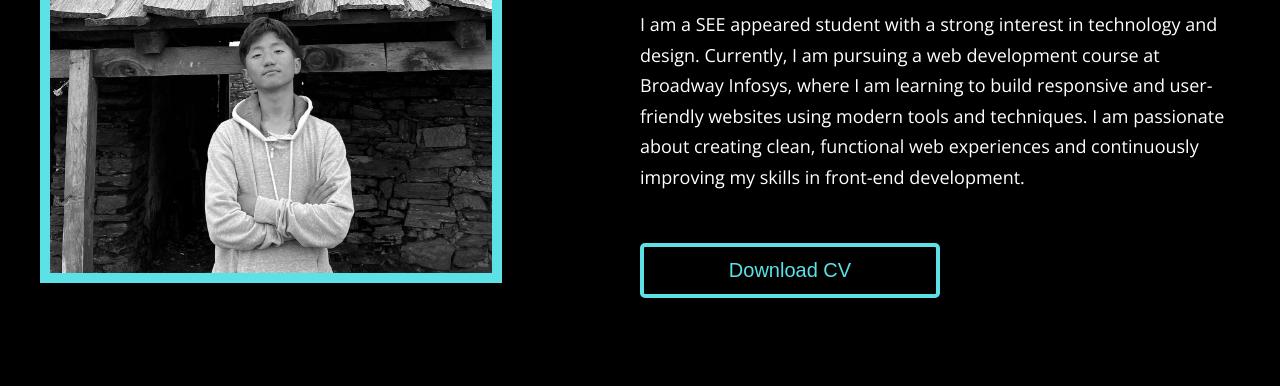
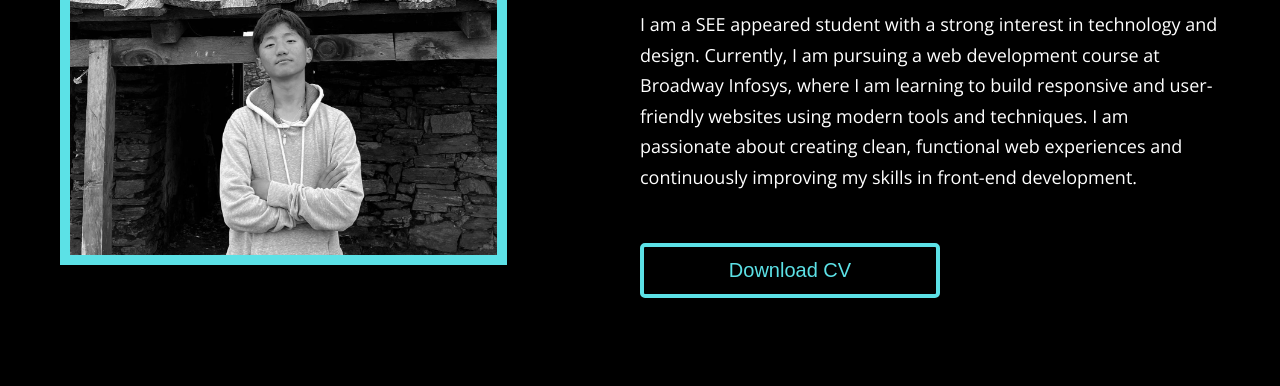
Before and after one commit to Anupr9860/Portfolio, a plain HTML site: page index.html in a window 1280 px wide. Shown: the part 414-800 px from the top of the page. Drawn offline with nearby package versions, Linux system fonts and the light colour scheme.

Commit message:
Update style.css

```diff
--- a/style.css
+++ b/style.css
@@ -19,9 +19,10 @@ p {
 }
 
 .con {
-    width: 1200px;
+    max-width: 1200px;
     margin: 0 auto;
-    justify-content: space-between;
+    padding: 0 20px;
+    width: 100%;
 }
 
 ul {
```
